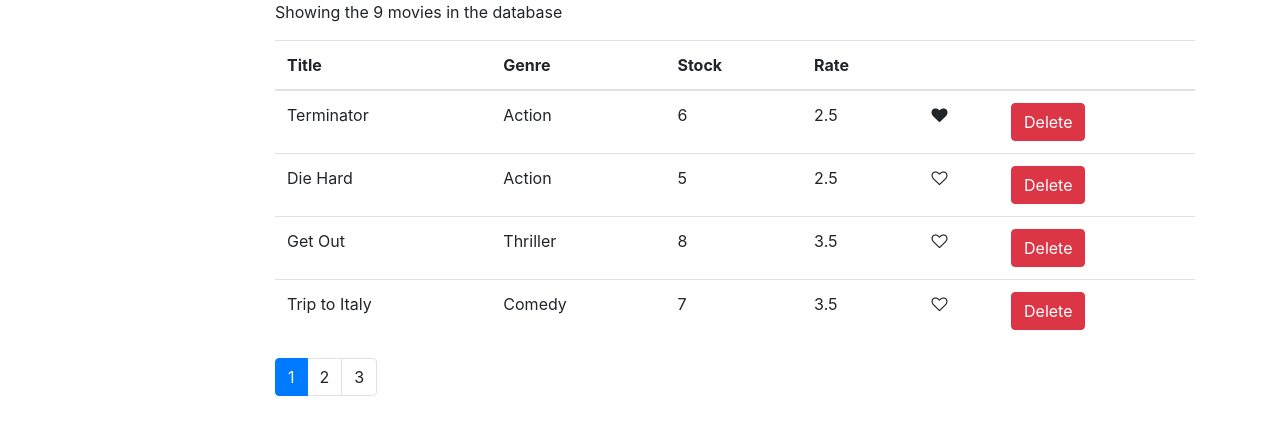
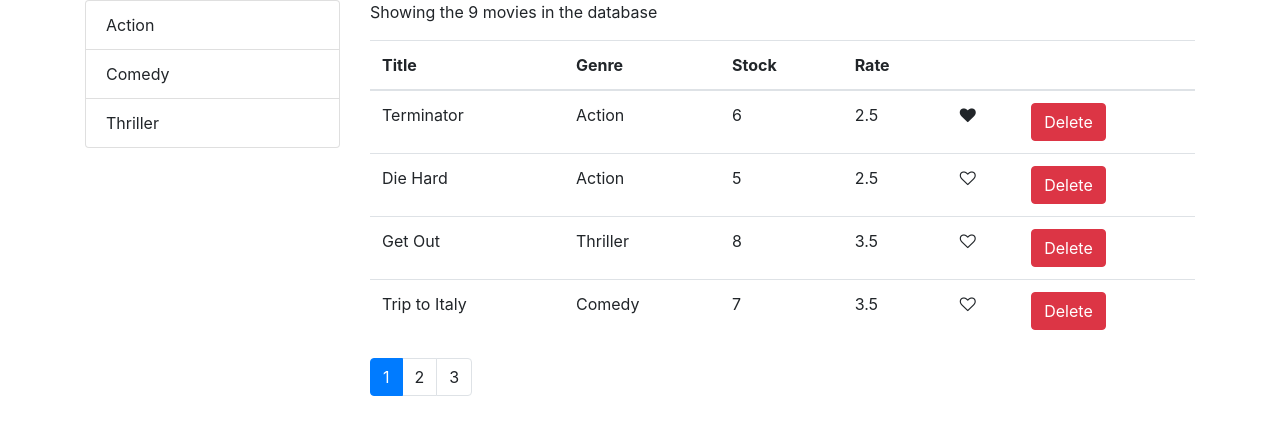
Before and after one commit to hinlocaesar/vidly, a React (Create React App) app in the folder vidly/: page / in a window 1280 px wide. Shown: the top 434 px of the page. Built offline with nearby package versions, Linux system fonts and the light colour scheme.

Commit message:
Added  default property in react

```diff
--- a/vidly/src/component/Movies.jsx
+++ b/vidly/src/component/Movies.jsx
@@ -2,7 +2,7 @@
 import { getMovies } from "../services/fakeMovieService";
 import { getGenres } from "../services/fakeGenreService";
 import Like from "./common/like";
-import listGroup from "./common/listGroup";
+import ListGroup from "./common/listGroup";
 import Pagination from "./common/pagination";
 import { paginate } from "../utils/paginate";
 class Movies extends Component {
@@ -36,6 +36,10 @@
     this.setState({ currentPage: page });
   };
 
+  handleGenreSelect = (genre) => {
+    console.log(genre);
+  };
+
   render() {
     const { length: count } = this.state.movies;
     const { pageSize, currentPage, movies: allMovies } = this.state;
@@ -44,8 +48,11 @@
     const movies = paginate(allMovies, currentPage, pageSize);
     return (
       <div className="row">
-        <div className="col-2">
-          <listGroup items={this.state.genre} />
+        <div className="col-3">
+          <ListGroup
+            items={this.state.genre}
+            onItemSelect={this.handleGenreSelect}
+          />
         </div>
         <div className="col">
           <p>Showing the {count} movies in the database</p>
--- a/vidly/src/component/common/listGroup.jsx
+++ b/vidly/src/component/common/listGroup.jsx
@@ -1,7 +1,22 @@
 import React from "react";
 
-function listGroup() {
-  return null;
+function ListGroup(props) {
+  const { items, textProperty, valueProperty } = props;
+
+  return (
+    <ul className="list-group">
+      {items.map((item) => (
+        <li key={items[valueProperty]} className="list-group-item">
+          {item[textProperty]}
+        </li>
+      ))}
+    </ul>
+  );
 }
 
-export default listGroup;
+ListGroup.defaultProps = {
+  textProperty: "name",
+  valueProperty: "_id",
+};
+
+export default ListGroup;
```
